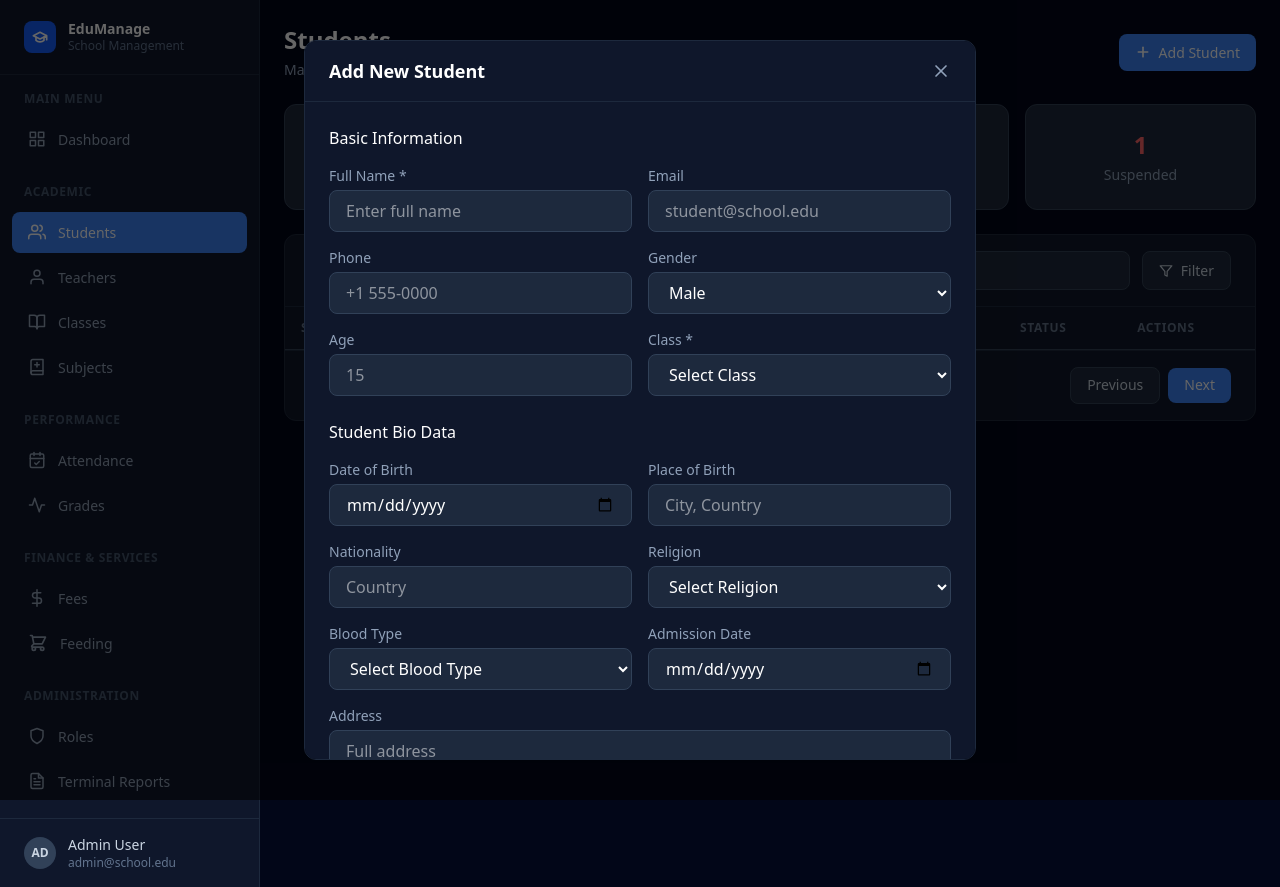
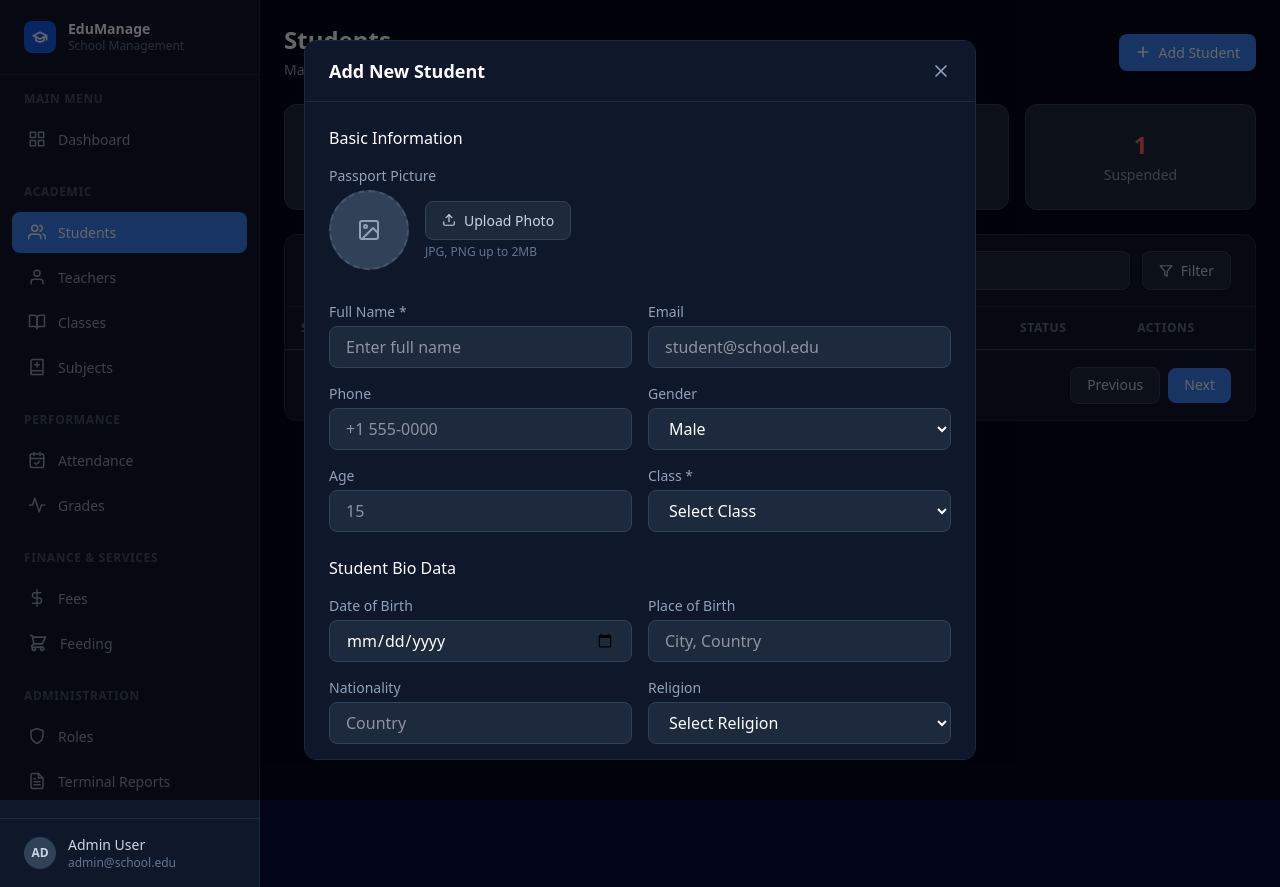
Before and after one commit to lilromeo2290/Clipe233_Edu, a Next.js app: page /students in a window 1280 px wide. Both pictures are taken after typing "Sample" into the empty fields and a click on the button "Add Student". Built offline with nearby package versions, Linux system fonts and the light colour scheme.

Commit message:
feat: add passport picture upload to student enrollment

```diff
--- a/src/app/students/page.tsx
+++ b/src/app/students/page.tsx
@@ -27,6 +27,7 @@ interface Student {
   email: string;
   status: string;
   gpa: string;
+  passportPicture?: string;
   bio?: StudentBio;
 }
 
@@ -85,6 +86,7 @@ export default function StudentsPage() {
         email: newStudent.email || "",
         status: "Active",
         gpa: "0.0",
+        passportPicture: newStudent.passportPicture,
         bio: newBio.dateOfBirth ? newBio as StudentBio : undefined,
       };
       setStudents([...students, student]);
@@ -115,6 +117,7 @@ export default function StudentsPage() {
       email: student.email,
       status: student.status,
       gpa: student.gpa,
+      passportPicture: student.passportPicture,
     });
     setNewBio(student.bio || {});
     setShowEditModal(true);
@@ -134,6 +137,7 @@ export default function StudentsPage() {
             email: newStudent.email || s.email,
             status: newStudent.status || s.status,
             gpa: newStudent.gpa || s.gpa,
+            passportPicture: newStudent.passportPicture || s.passportPicture,
             bio: newBio.dateOfBirth ? newBio as StudentBio : s.bio,
           };
         }
@@ -225,9 +229,13 @@ export default function StudentsPage() {
                 <tr key={s.id}>
                   <td>
                     <div className="flex items-center gap-2">
-                      <div className="w-8 h-8 rounded-full bg-slate-700 flex items-center justify-center text-xs font-semibold text-slate-300 flex-shrink-0">
-                        {s.name.split(" ").map((n) => n[0]).join("")}
-                      </div>
+                      {s.passportPicture ? (
+                        <img src={s.passportPicture} alt={s.name} className="w-8 h-8 rounded-full object-cover flex-shrink-0" />
+                      ) : (
+                        <div className="w-8 h-8 rounded-full bg-slate-700 flex items-center justify-center text-xs font-semibold text-slate-300 flex-shrink-0">
+                          {s.name.split(" ").map((n) => n[0]).join("")}
+                        </div>
+                      )}
                       <span className="text-white font-medium">{s.name}</span>
                     </div>
                   </td>
@@ -310,6 +318,51 @@ export default function StudentsPage() {
               <div>
                 <h4 className="text-white font-medium mb-4">Basic Information</h4>
                 <div className="grid grid-cols-1 md:grid-cols-2 gap-4">
+                  <div>
+                    <label className="block text-slate-400 text-sm mb-1">Passport Picture</label>
+                    <div className="flex items-center gap-4">
+                      <div className="relative">
+                        <div className="w-20 h-20 rounded-full bg-slate-700 flex items-center justify-center text-slate-400 overflow-hidden border-2 border-dashed border-slate-600">
+                          {newStudent.passportPicture ? (
+                            <img src={newStudent.passportPicture} alt="Passport" className="w-full h-full object-cover" />
+                          ) : (
+                            <svg width="24" height="24" viewBox="0 0 24 24" fill="none" stroke="currentColor" strokeWidth="2" strokeLinecap="round" strokeLinejoin="round">
+                              <rect x="3" y="3" width="18" height="18" rx="2" ry="2"/>
+                              <circle cx="8.5" cy="8.5" r="1.5"/>
+                              <polyline points="21 15 16 10 5 21"/>
+                            </svg>
+                          )}
+                        </div>
+                      </div>
+                      <div className="flex-1">
+                        <label className="btn-secondary cursor-pointer inline-flex items-center gap-2">
+                          <svg width="14" height="14" viewBox="0 0 24 24" fill="none" stroke="currentColor" strokeWidth="2" strokeLinecap="round" strokeLinejoin="round">
+                            <path d="M21 15v4a2 2 0 0 1-2 2H5a2 2 0 0 1-2-2v-4"/>
+                            <polyline points="17 8 12 3 7 8"/>
+                            <line x1="12" y1="3" x2="12" y2="15"/>
+                          </svg>
+                          Upload Photo
+                          <input
+                            type="file"
+                            accept="image/*"
+                            className="hidden"
+                            onChange={(e) => {
+                              const file = e.target.files?.[0];
+                              if (file) {
+                                const reader = new FileReader();
+                                reader.onloadend = () => {
+                                  setNewStudent({ ...newStudent, passportPicture: reader.result as string });
+                                };
+                                reader.readAsDataURL(file);
+                              }
+                            }}
+                          />
+                        </label>
+                        <p className="text-slate-500 text-xs mt-1">JPG, PNG up to 2MB</p>
+                      </div>
+                    </div>
+                  </div>
+                  <div className="md:col-span-2"></div>
                   <div>
                     <label className="block text-slate-400 text-sm mb-1">Full Name *</label>
                     <input
@@ -570,8 +623,12 @@ export default function StudentsPage() {
             <div className="p-6 space-y-6">
               {/* Student Info Header */}
               <div className="flex items-center gap-4 pb-4 border-b border-slate-800">
-                <div className="w-16 h-16 rounded-full bg-slate-700 flex items-center justify-center text-xl font-semibold text-slate-300">
-                  {selectedStudent.name.split(" ").map((n) => n[0]).join("")}
+                <div className="w-16 h-16 rounded-full bg-slate-700 flex items-center justify-center text-xl font-semibold text-slate-300 overflow-hidden">
+                  {selectedStudent.passportPicture ? (
+                    <img src={selectedStudent.passportPicture} alt={selectedStudent.name} className="w-full h-full object-cover" />
+                  ) : (
+                    selectedStudent.name.split(" ").map((n) => n[0]).join("")
+                  )}
                 </div>
                 <div>
                   <h4 className="text-xl font-semibold text-white">{selectedStudent.name}</h4>
@@ -670,8 +727,12 @@ export default function StudentsPage() {
             <div className="p-6 space-y-6">
               {/* Student Info Header */}
               <div className="flex items-center gap-4 pb-4 border-b border-slate-800">
-                <div className="w-16 h-16 rounded-full bg-slate-700 flex items-center justify-center text-xl font-semibold text-slate-300">
-                  {selectedStudent.name.split(" ").map((n) => n[0]).join("")}
+                <div className="w-16 h-16 rounded-full bg-slate-700 flex items-center justify-center text-xl font-semibold text-slate-300 overflow-hidden">
+                  {selectedStudent.passportPicture ? (
+                    <img src={selectedStudent.passportPicture} alt={selectedStudent.name} className="w-full h-full object-cover" />
+                  ) : (
+                    selectedStudent.name.split(" ").map((n) => n[0]).join("")
+                  )}
                 </div>
                 <div>
                   <h4 className="text-xl font-semibold text-white">{selectedStudent.name}</h4>
@@ -759,6 +820,51 @@ export default function StudentsPage() {
               <div>
                 <h4 className="text-white font-medium mb-4">Basic Information</h4>
                 <div className="grid grid-cols-1 md:grid-cols-2 gap-4">
+                  <div>
+                    <label className="block text-slate-400 text-sm mb-1">Passport Picture</label>
+                    <div className="flex items-center gap-4">
+                      <div className="relative">
+                        <div className="w-20 h-20 rounded-full bg-slate-700 flex items-center justify-center text-slate-400 overflow-hidden border-2 border-dashed border-slate-600">
+                          {newStudent.passportPicture ? (
+                            <img src={newStudent.passportPicture} alt="Passport" className="w-full h-full object-cover" />
+                          ) : (
+                            <svg width="24" height="24" viewBox="0 0 24 24" fill="none" stroke="currentColor" strokeWidth="2" strokeLinecap="round" strokeLinejoin="round">
+                              <rect x="3" y="3" width="18" height="18" rx="2" ry="2"/>
+                              <circle cx="8.5" cy="8.5" r="1.5"/>
+                              <polyline points="21 15 16 10 5 21"/>
+                            </svg>
+                          )}
+                        </div>
+                      </div>
+                      <div className="flex-1">
+                        <label className="btn-secondary cursor-pointer inline-flex items-center gap-2">
+                          <svg width="14" height="14" viewBox="0 0 24 24" fill="none" stroke="currentColor" strokeWidth="2" strokeLinecap="round" strokeLinejoin="round">
+                            <path d="M21 15v4a2 2 0 0 1-2 2H5a2 2 0 0 1-2-2v-4"/>
+                            <polyline points="17 8 12 3 7 8"/>
+                            <line x1="12" y1="3" x2="12" y2="15"/>
+                          </svg>
+                          Upload Photo
+                          <input
+                            type="file"
+                            accept="image/*"
+                            className="hidden"
+                            onChange={(e) => {
+                              const file = e.target.files?.[0];
+                              if (file) {
+                                const reader = new FileReader();
+                                reader.onloadend = () => {
+                                  setNewStudent({ ...newStudent, passportPicture: reader.result as string });
+                                };
+                                reader.readAsDataURL(file);
+                              }
+                            }}
+                          />
+                        </label>
+                        <p className="text-slate-500 text-xs mt-1">JPG, PNG up to 2MB</p>
+                      </div>
+                    </div>
+                  </div>
+                  <div className="md:col-span-2"></div>
                   <div>
                     <label className="block text-slate-400 text-sm mb-1">Full Name *</label>
                     <input
```
